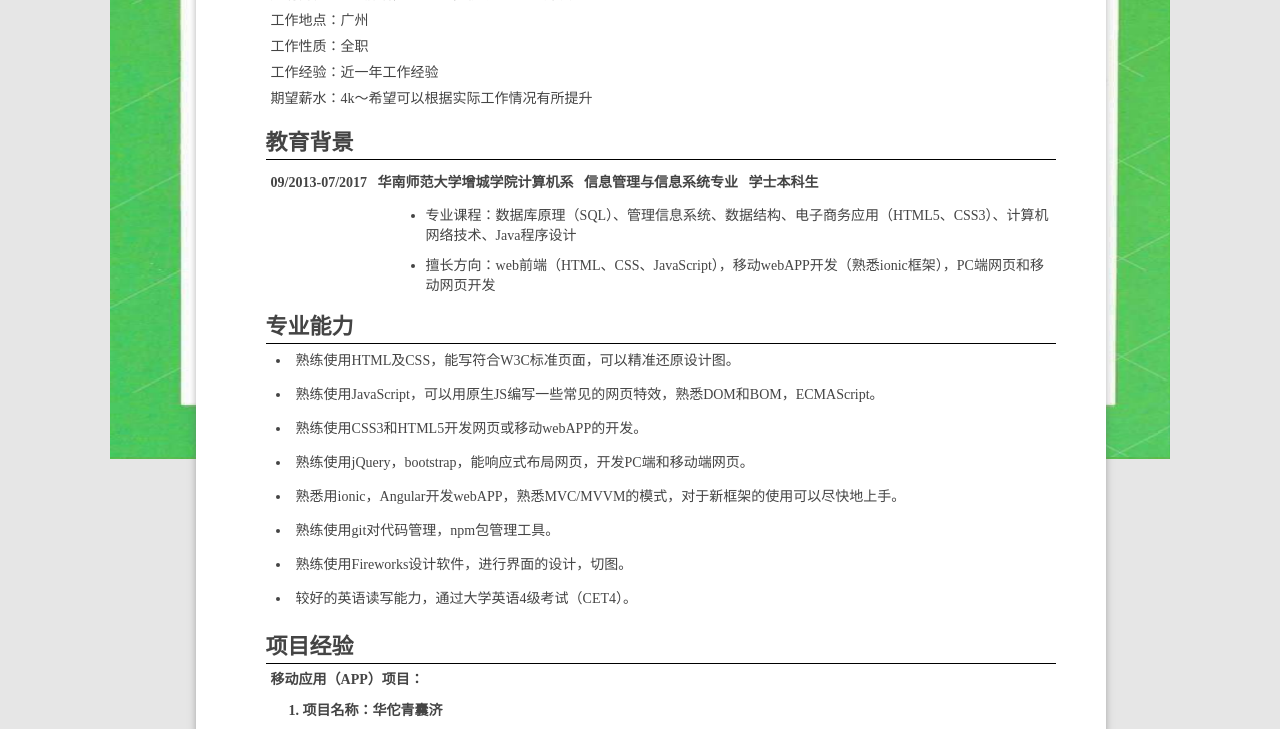
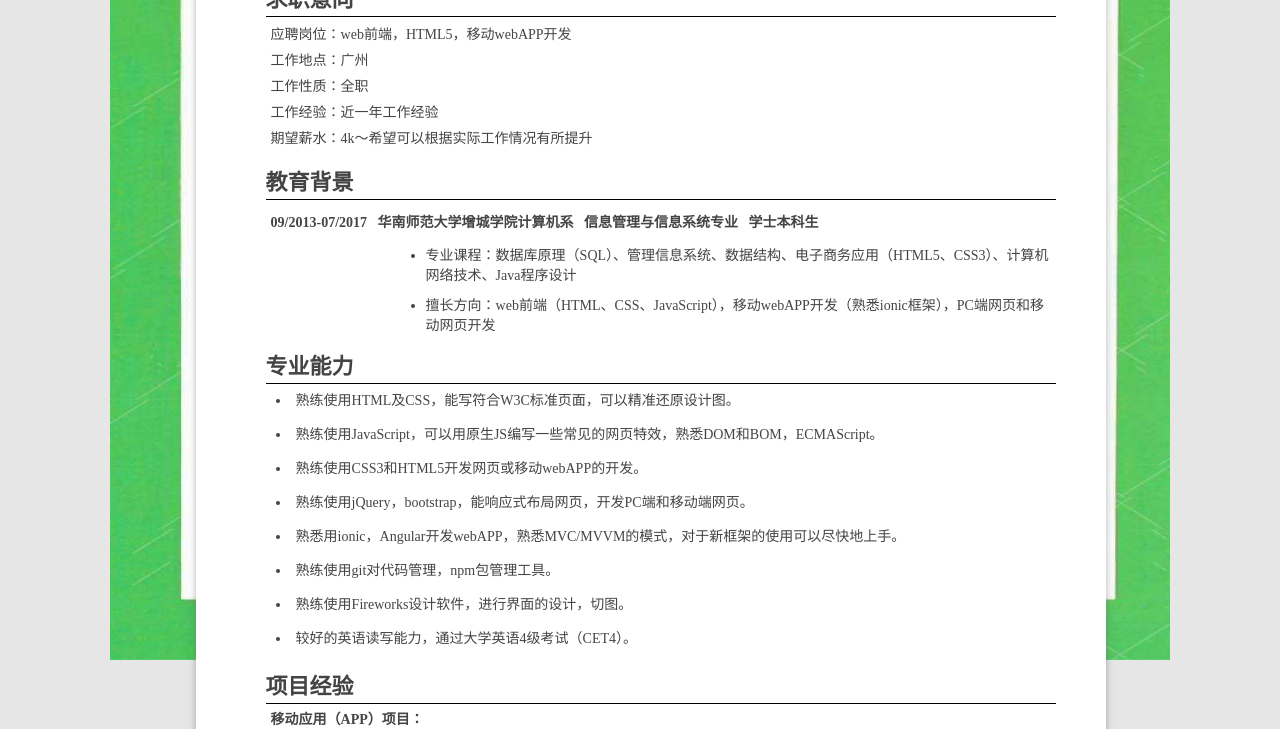
Before and after one commit to kerrvi/jianLi, a plain HTML site: page index.html in a window 1280 px wide. Shown: the part 348-1077 px from the top of the page. Drawn offline with nearby package versions, Linux system fonts and the light colour scheme.

Commit message:
Add files via upload

```diff
--- a/index.html
+++ b/index.html
@@ -22,7 +22,7 @@
         }
         .container {
             width: 1060px;
-            height: 750px;
+            height: 990px;
             margin: 100px auto;
             /*transform: rotateX(45deg) rotateZ(45deg);*/
         }
@@ -35,18 +35,18 @@
             /*background-image: url(./images/mona.jpg);*/
             background-size: 111% 3000%;
             width: 100%;
-            height: 27px;
+            height: 33px;
             transform-origin: 0% 0%;
             -webkit-transform-origin: 0% 0%;
-            transform: translateY(26px) rotateX(36deg);
+            transform: translateY(33px) rotateX(54deg);
 
         }
         .fragment-30 {
-            background-position: 0 750px;
+            background-position: 0 990px;
             transition-delay: 0s;
         }
         .fragment-29 {
-            background-position: 0 725px;
+            background-position: 0 924px;
             transition-delay: 0.03125s;
         }
         .fragment-28 {
@@ -150,26 +150,26 @@
             transition-delay: 0.8125s;
         }
         .fragment-3 {
-            background-position: 0 75px;
+            background-position: 0 99px;
             transition-delay: 0.84375s;
         }
         .fragment-2 {
-            background-position: 0 50px;
+            background-position: 0 66px;
             transition-delay: 0.875s;
         }
         .fragment-1 {
-            background-position: 0 25px;
+            background-position: 0 33px;
             transition-delay: 0.90625s;
         }
         .open {
-            transform: rotateX(0deg) translateY(26px);
+            transform: rotateX(0deg) translateY(32.5px);
         }
         .page {
             position: absolute;
             z-index: 1;
             left: 5%;
             right: 3%;
-            top: 40px;
+            top: 80px;
             display: none;
         }
         .slideTop {
@@ -177,7 +177,7 @@
             margin: 0 auto 100px;
         }
     </style>
-    <script src="./jquery-3.3.1.js"></script>
+    <script src="./libs/jquery-3.3.1.js"></script>
     <script>
         $(function () {
             setTimeout(function () {
@@ -186,7 +186,7 @@
 
             },1000);
             setTimeout(function () {
-                $('.page').fadeIn(2500);
+                $('.page').fadeIn(2600);
             },1000);
 
         });
@@ -265,7 +265,7 @@
                 </ul>
                 <p class="name">3.	项目名称：办事帮（已上架） </p>
                 <ul>
-                    <li>项目描述：可以找人办事或者帮人办事的手机应用，目前可在‘应用宝’等应用市场下载。</li>
+                    <li>项目描述：可以找人办事或者帮人办事的手机应用，目前可在‘应用宝’、‘应用中心’等应用市场下载。</li>
                     <li>主要负责：信息收藏页制作，优化了一些界面，使用ionic1。</li>
                 </ul>
                 <p>网站项目：</p>
```
